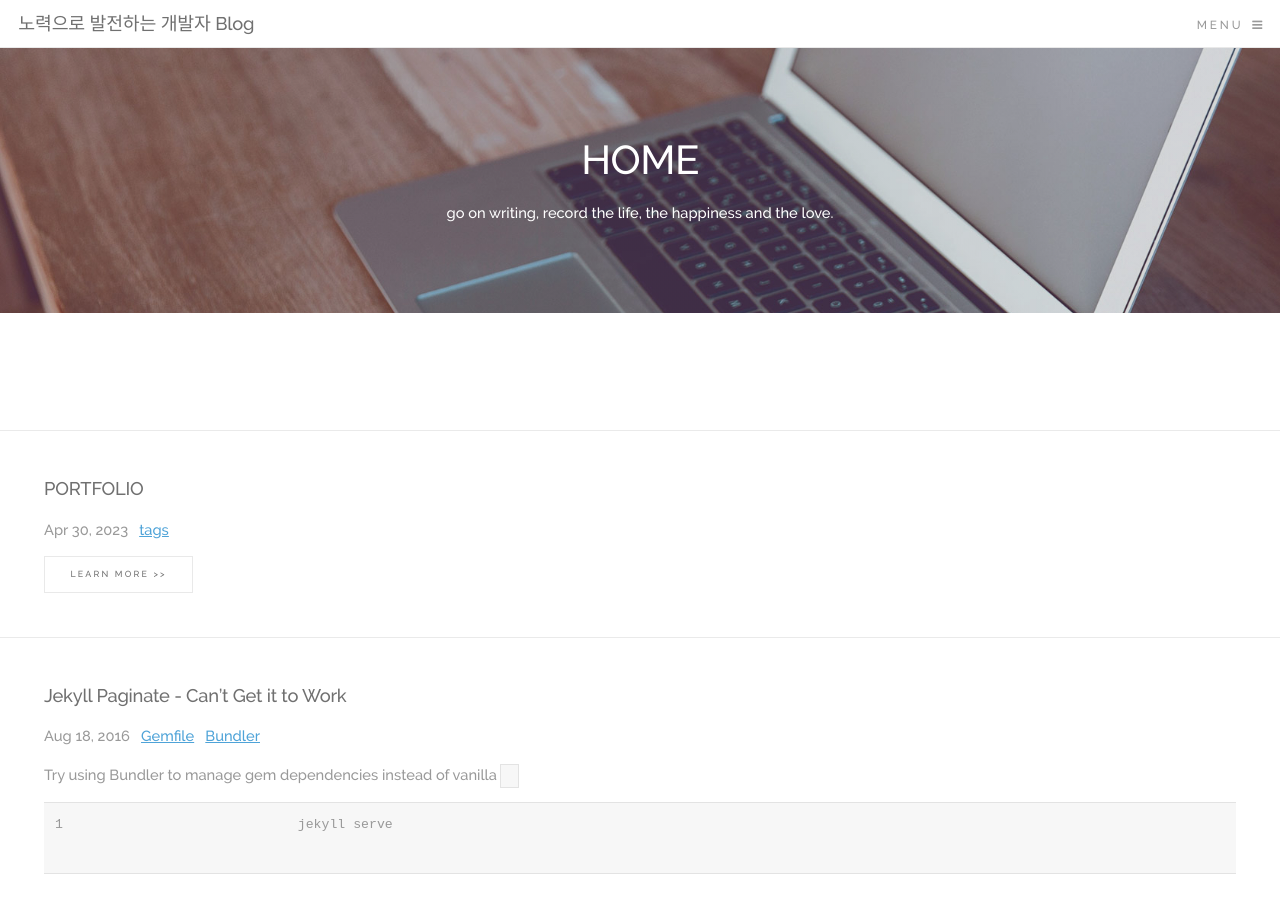
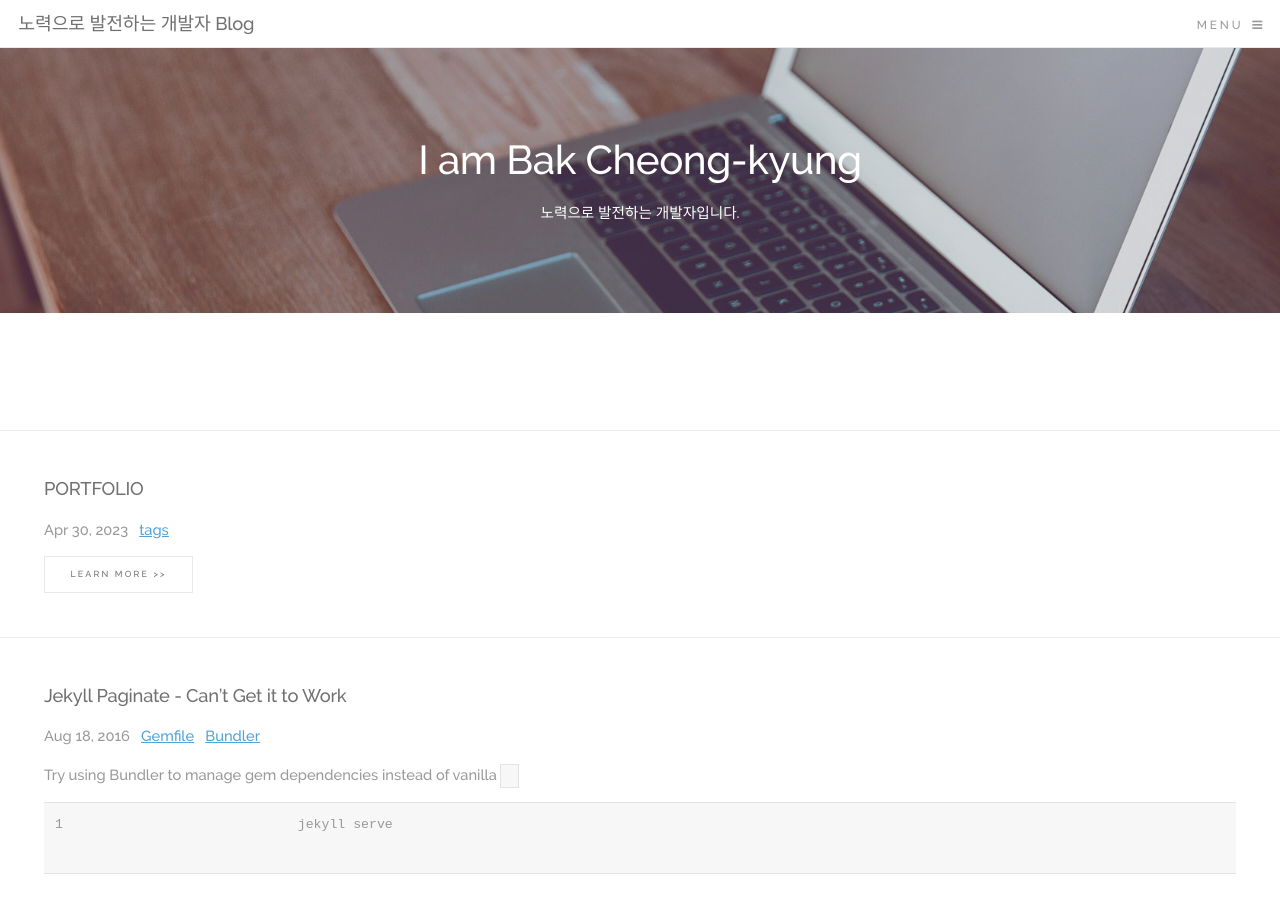
Before and after one commit to BAKCHEONGKYUNG/bakcheongkyung.github.io, a Jekyll site: the page built from index.html, in a window 1280 px wide and 900 px high. Built offline with Jekyll 4.4.1, drawn with Linux system fonts in a browser that asks for light colours; nearby versions of some CDN libraries; the list of posts is cut into pages by our own code.

Commit message:
<h2>,<p> chenge

```diff
--- a/index.html
+++ b/index.html
@@ -4,8 +4,8 @@ title: Home
 ---
 <section id="main" class="wrapper">
   <header>
-    <h2>HOME</h2>
-    <p>go on writing, record the life, the happiness and the love.</p>
+    <h2>I am Bak Cheong-kyung</h2>
+    <p>노력으로 발전하는 개발자입니다.</p>
   </header>
 </section>
 
```
